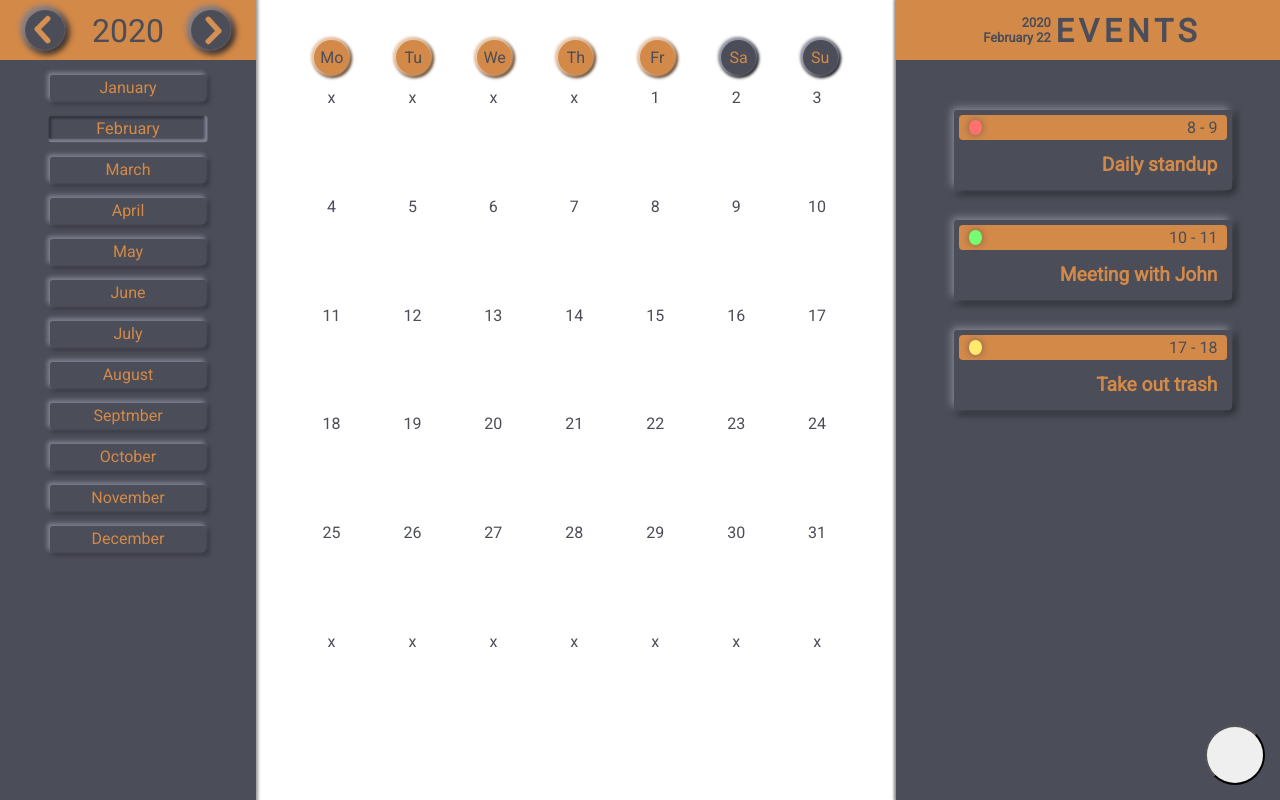
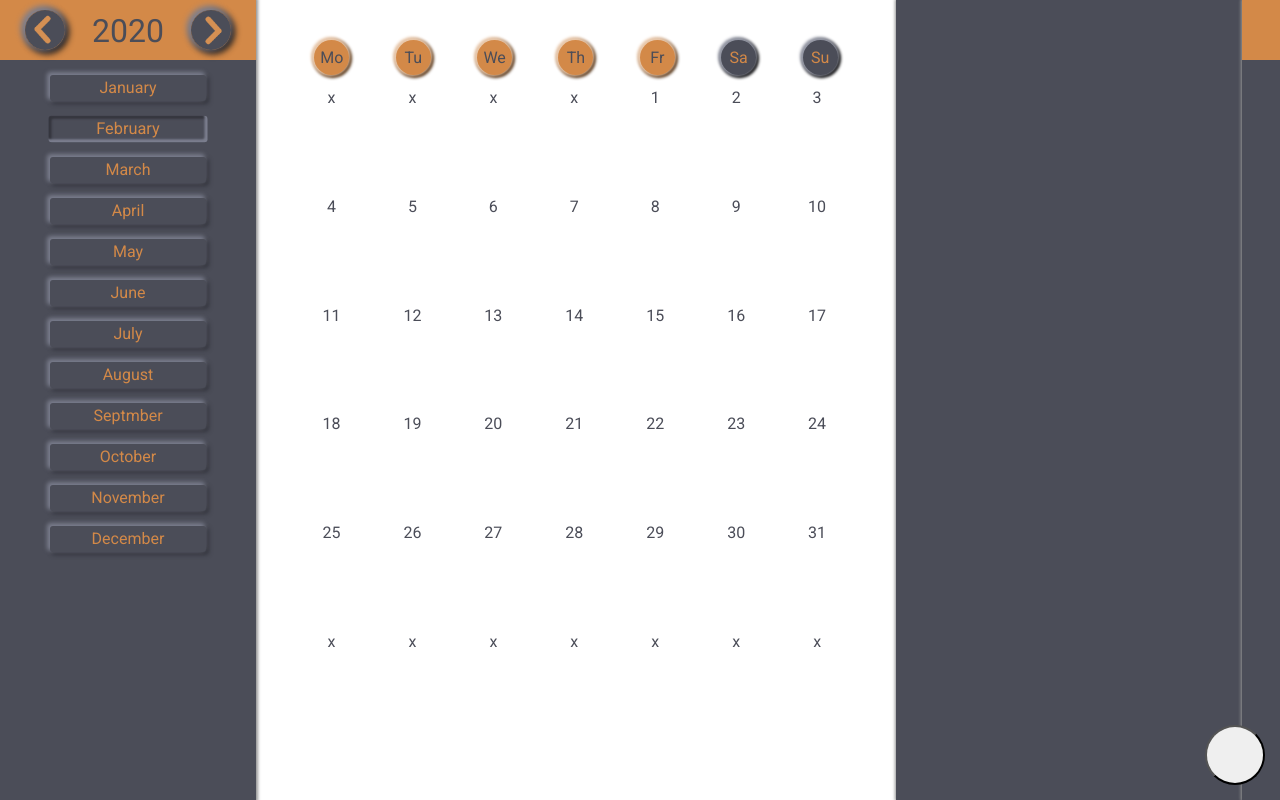
Before and after one commit to GallantJohnny/Calendar, a plain HTML site: page index.html in a window 1280 px wide. Both pictures are taken after a click on the button 1235 px from the left and 755 px from the top of the page. Drawn offline with Linux system fonts and the light colour scheme.

Commit message:
Added click event to create-event-btn.

```diff
--- a/index.html
+++ b/index.html
@@ -75,7 +75,7 @@
             <div id="days-container" class="font-gray"></div>
         </section>
         <section id="events" class="gray-bc">
-            <div>
+            <div class="swim-static">
                 <div id="events-header" class="orange-bc">
                     <div>
                         <p class="font-gray">2020</p>
@@ -92,7 +92,7 @@
                 </form>
             </div>
         </section>
-        <button id="create-event-btn"></button>
+        <button id="create-event-btn" onclick="eventsSwimRight()"></button>
     </main>
 </body>
 <script src="./script/script.js"></script>
--- a/script/script.js
+++ b/script/script.js
@@ -201,3 +201,9 @@ function renderEvents(events){
         eventsContainer.appendChild(createEventElement(event));
     });
 }
+
+function eventsSwimRight(){
+    const events = document.getElementById("events").children[0];
+
+    events.className = "swim-right";
+}
--- a/styles/events.css
+++ b/styles/events.css
@@ -1,9 +1,17 @@
 #events > div {
     position: absolute;
     height: 100%;
-    width: 30%;
+    width: 100%;
     box-shadow: 0 0 3px 1px #949494;
-    transition: 0.3s;
+    transition: 0.5s;
+}
+
+.swim-static {
+    right: 0%;
+}
+
+.swim-right {
+    right: -90%;
 }
 
 #events-header {
--- a/styles/main.css
+++ b/styles/main.css
@@ -21,8 +21,10 @@ main section {
 }
 
 #events {
+    position: relative;
     width: 30%;
     box-shadow: 0 0 3px 1px #949494;
+    overflow-x: hidden;
 }
 
 #create-event-btn {
```
